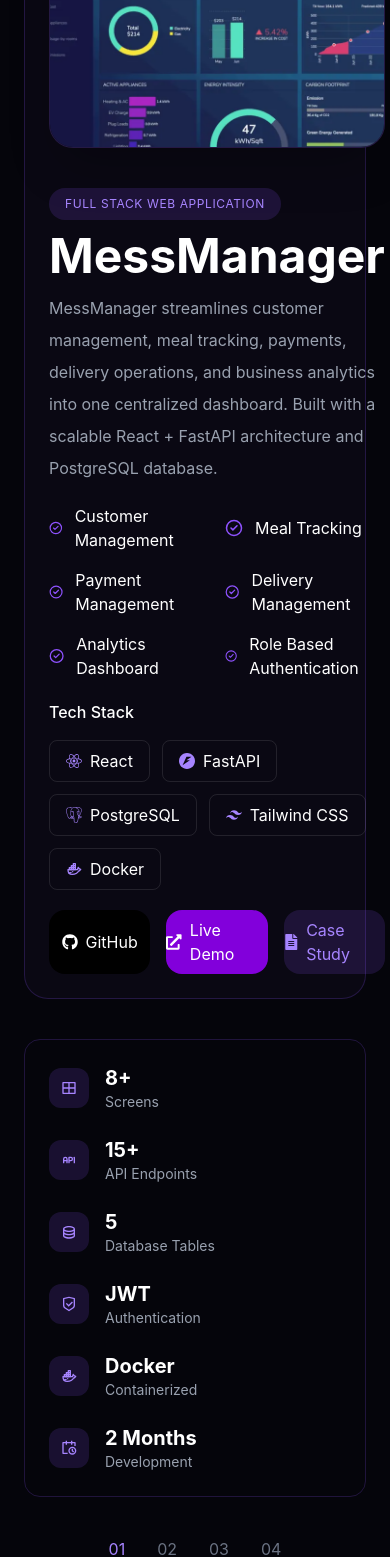
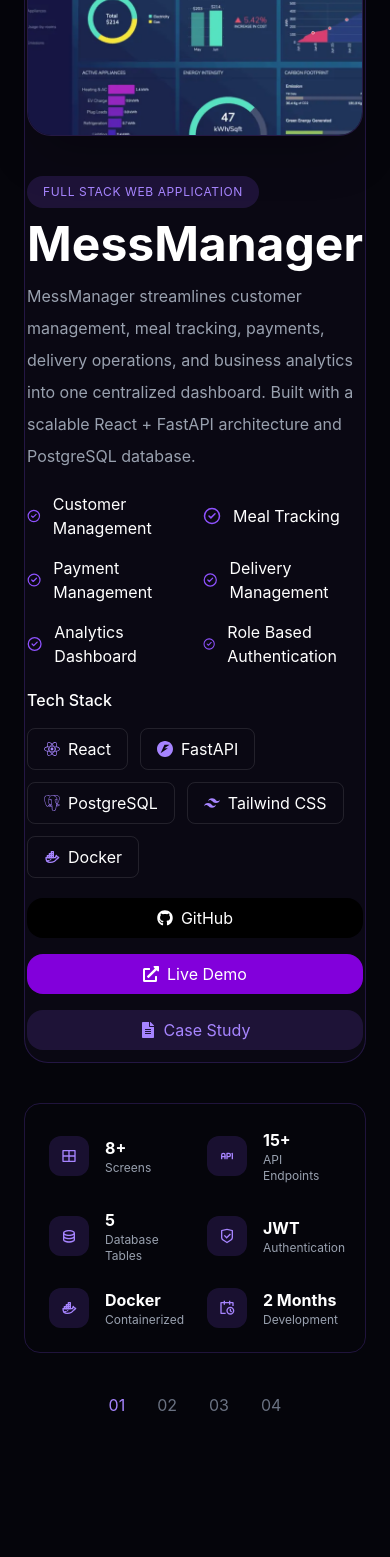
Before and after one commit to parvinder-singh-2/portfolio-parvinder, a React app: page / in a window 390 px wide. Shown: the part 5850-7407 px from the top of the page. Built offline with nearby package versions, Linux system fonts and the light colour scheme; the HTML template or start-up script is replaced by a standard one.

Commit message:
Refactor multiple components for improved responsiveness and layout; adjust text sizes, margins, and grid structures across AwardShowcase, Contact, ExperienceStats, ProjectActions, ProjectCard, and ProjectStats components.

```diff
--- a/src/components/achivements/AwardShowcase.jsx
+++ b/src/components/achivements/AwardShowcase.jsx
@@ -16,11 +16,11 @@
 
             <div>
 
-              <h2 className="text-4xl font-bold">
+              <h2 className="lg:text-4xl text-2xl font-bold">
                 {award.title}
               </h2>
 
-              <p className="mt-3 text-2xl font-semibold text-violet-500">
+              <p className="lg:mt-3 mt-0 lg:text-2xl text-xl font-semibold text-violet-500">
                 {award.subtitle}
               </p>
 
@@ -28,7 +28,7 @@
 
           </div>
 
-          <p className="mt-5 max-w-2xl text-lg leading-10 text-gray-300">
+          <p className="mt-5 max-w-2xl lg:text-lg text-sm leading-5 lg:leading-10 text-gray-300">
             {award.description}
           </p>
 
--- a/src/components/contact/Contact.jsx
+++ b/src/components/contact/Contact.jsx
@@ -7,10 +7,10 @@
   return (
     <section
       id="contact"
-      className="relative overflow-hidden py-10 md:py-14"
+      className="relative py-10 md:py-14"
     >
 
-      <div className="relative z-10 mx-auto max-w-7xl px-6">
+      <div className="relative z-10 mx-auto max-w-7xl md:px-6 px-2 ">
 
         <SectionHeading
           badgeIcon={Mail}
--- a/src/components/contact/ContactContent.jsx
+++ b/src/components/contact/ContactContent.jsx
@@ -3,7 +3,7 @@
 
 function ContactContent() {
   return (
-    <div className="mt-10 grid gap-8 lg:grid-cols-[1fr_1fr]">
+    <div className="mt-10 grid gap-8 lg:grid-cols-2 w-full">
       <ContactInfo />
 
       <AvailabilityCard />
--- a/src/components/contact/ContactInfo.jsx
+++ b/src/components/contact/ContactInfo.jsx
@@ -13,6 +13,7 @@
       transition={{ duration: 0.6 }}
       className="
         rounded-3xl
+        w-full
         border
         border-white/10
         bg-white/[0.03]
--- a/src/components/experience/ExperienceStats.jsx
+++ b/src/components/experience/ExperienceStats.jsx
@@ -3,7 +3,7 @@
 
 function ExperienceStats() {
   return (
-    <div className="grid gap-6 sm:grid-cols-2 xl:grid-cols-4">
+    <div className="grid gap-6 grid-cols-2 xl:grid-cols-4">
       {experienceStats.map((stat, index) => {
         const Icon = stat.icon;
 
@@ -45,19 +45,19 @@
             <div className="relative">
               {/* Icon */}
 
-              <div className="mb-6 flex h-14 w-14 items-center justify-center rounded-2xl bg-violet-500/10 text-violet-400">
-                <Icon size={28} strokeWidth={1.8} />
+              <div className="mb-6 flex h-10 w-10 items-center justify-center rounded-2xl bg-violet-500/10 text-violet-400">
+                <Icon size={23} strokeWidth={1.8} />
               </div>
 
               {/* Number */}
 
-              <h3 className="text-4xl font-bold text-white">
+              <h3 className="lg:text-4xl text-2xl font-bold text-white">
                 {stat.value}
               </h3>
 
               {/* Label */}
 
-              <p className="mt-3 text-gray-400">
+              <p className="mt-3 text-md text-gray-400">
                 {stat.label}
               </p>
             </div>
--- a/src/components/projects/ProjectActions.jsx
+++ b/src/components/projects/ProjectActions.jsx
@@ -2,7 +2,7 @@
 
 function ProjectActions({ github, live, caseStudy }) {
   return (
-    <div className="mt-5 gap-4 grid grid-cols-3">
+    <div className="mt-5 gap-4 grid lg:grid-cols-3 grid-cols-1">
       {github && (
         <a
           href={github}
--- a/src/components/projects/ProjectCard.jsx
+++ b/src/components/projects/ProjectCard.jsx
@@ -5,9 +5,9 @@
 function ProjectCard({ project }) {
   return (
     <>
-      <div className="rounded-3xl border border-violet-500/20 bg-[#0A0813] p-6 lg:p-8">
+      <div className="rounded-3xl border border-violet-500/20 bg-[#0A0813] p-3 lg:p-8">
 
-        <div className="grid lg:grid-cols-2 gap-10">
+        <div className="grid lg:grid-cols-2 gap-10 items-center justify-center">
 
           <ProjectPreview image={project.image} />
 
--- a/src/components/projects/ProjectStats.jsx
+++ b/src/components/projects/ProjectStats.jsx
@@ -1,6 +1,6 @@
 function ProjectStats({ stats }) {
   return (
-    <div className="grid md:grid-cols-3 lg:grid-cols-6 gap-6 mt-10 rounded-2xl border border-violet-500/20 p-6">
+    <div className="grid md:grid-cols-3 lg:grid-cols-6 grid-cols-2 gap-6 mt-10 rounded-2xl border border-violet-500/20 p-6">
 
       {stats.map((item) => {
         const Icon = item.icon;
@@ -16,11 +16,11 @@
 
             <div>
 
-              <p className="font-bold text-xl">
+              <p className="font-bold text-md">
                 {item.value}
               </p>
 
-              <p className="text-sm text-gray-400">
+              <p className="text-xs text-gray-400">
                 {item.label}
               </p>
 
```
